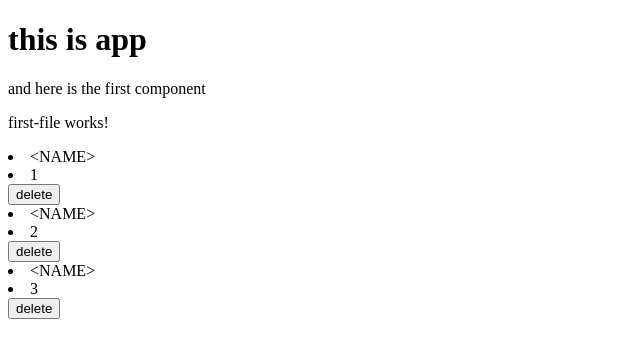
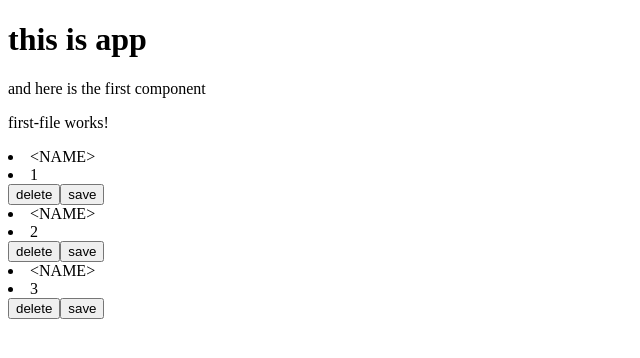
Before and after one commit to Ameer2000Mzori/Todo-List-Angular, an Angular app: page / in a window 1280 px wide. Shown: the top 358 px of the page, without its empty margins (0-640 px from the left). Built offline with nearby package versions, Linux system fonts and the light colour scheme.

Commit message:
added logic where the user can save todos

```diff
--- a/src/app/first-file/data.ts
+++ b/src/app/first-file/data.ts
@@ -1,5 +1,5 @@
 // type script object interface
-interface TodoItem {
+export interface TodoItem {
   id: number;
   name: string;
   email: string;
@@ -27,3 +27,5 @@ export const todoData: TodoItem[] = [
     password: '<PASSWORD>',
   },
 ];
+
+// save data interface
--- a/src/app/first-file/first-file.component.html
+++ b/src/app/first-file/first-file.component.html
@@ -3,7 +3,7 @@
 <li>{{ item.name }}</li>
 <li>{{ item.id }}</li>
 <button (click)="deleteItem(item.id)">delete</button>
-
+<button (click)="saveToFavo(item)">save</button>
 } @empty {
 <li>There are no items.</li>
 }
--- a/src/app/first-file/first-file.component.ts
+++ b/src/app/first-file/first-file.component.ts
@@ -1,6 +1,6 @@
 import { Component } from '@angular/core';
 import { AppComponent } from '../app.component';
-import { todoData } from './data';
+import { TodoItem, todoData } from './data';
 
 @Component({
   selector: 'app-first-file',
@@ -11,6 +11,9 @@ import { todoData } from './data';
 })
 export class FirstFileComponent {
   newTodoData = todoData;
+
+  savedData: TodoItem[] = [];
+
   logData() {
     console.log(this.newTodoData);
   }
@@ -18,4 +21,9 @@ export class FirstFileComponent {
   deleteItem(id: number) {
     this.newTodoData = this.newTodoData.filter((item) => item.id !== id);
   }
+
+  saveToFavo(data: any) {
+    console.log(data);
+    this.savedData.push(data);
+  }
 }
```
